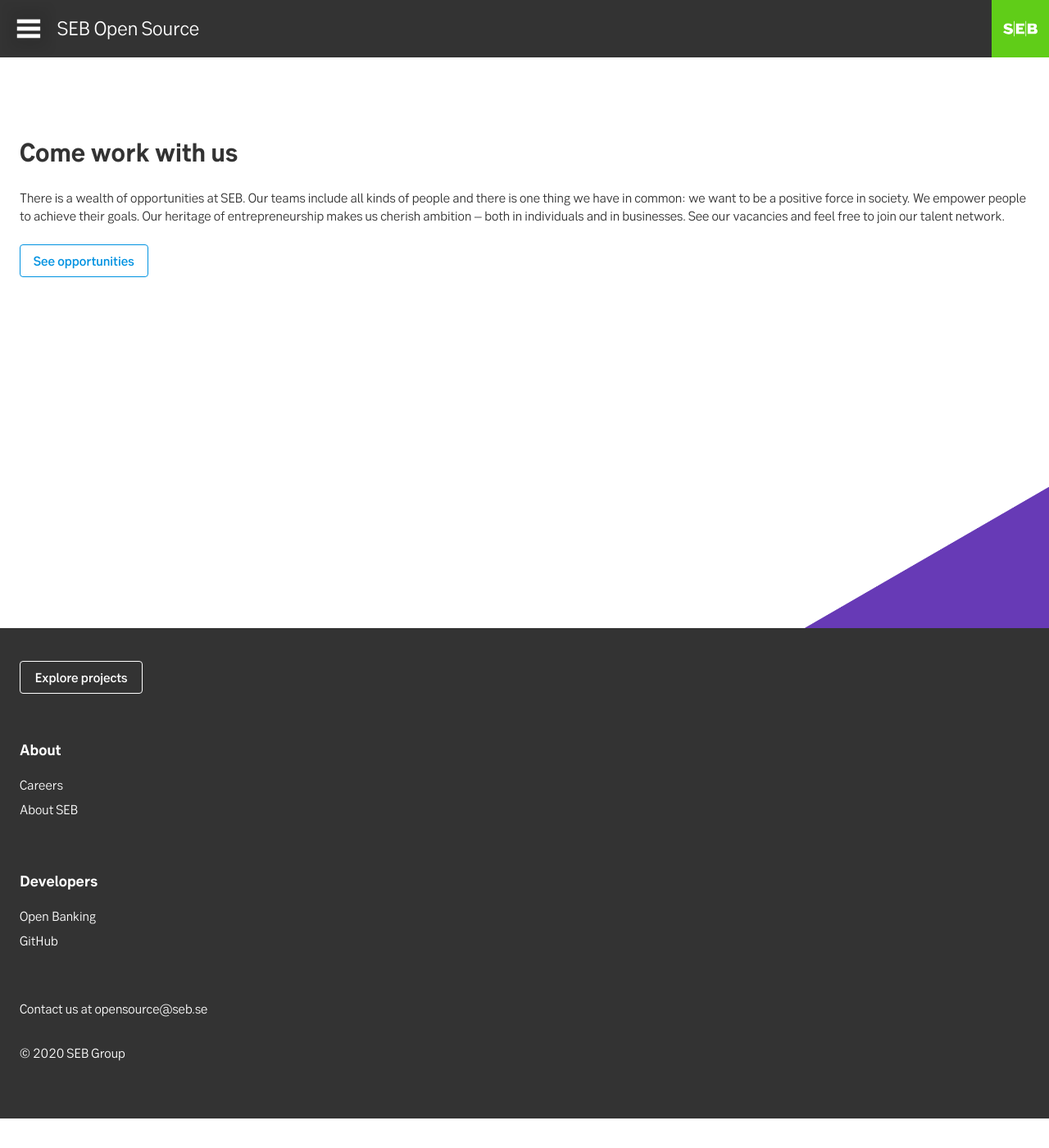
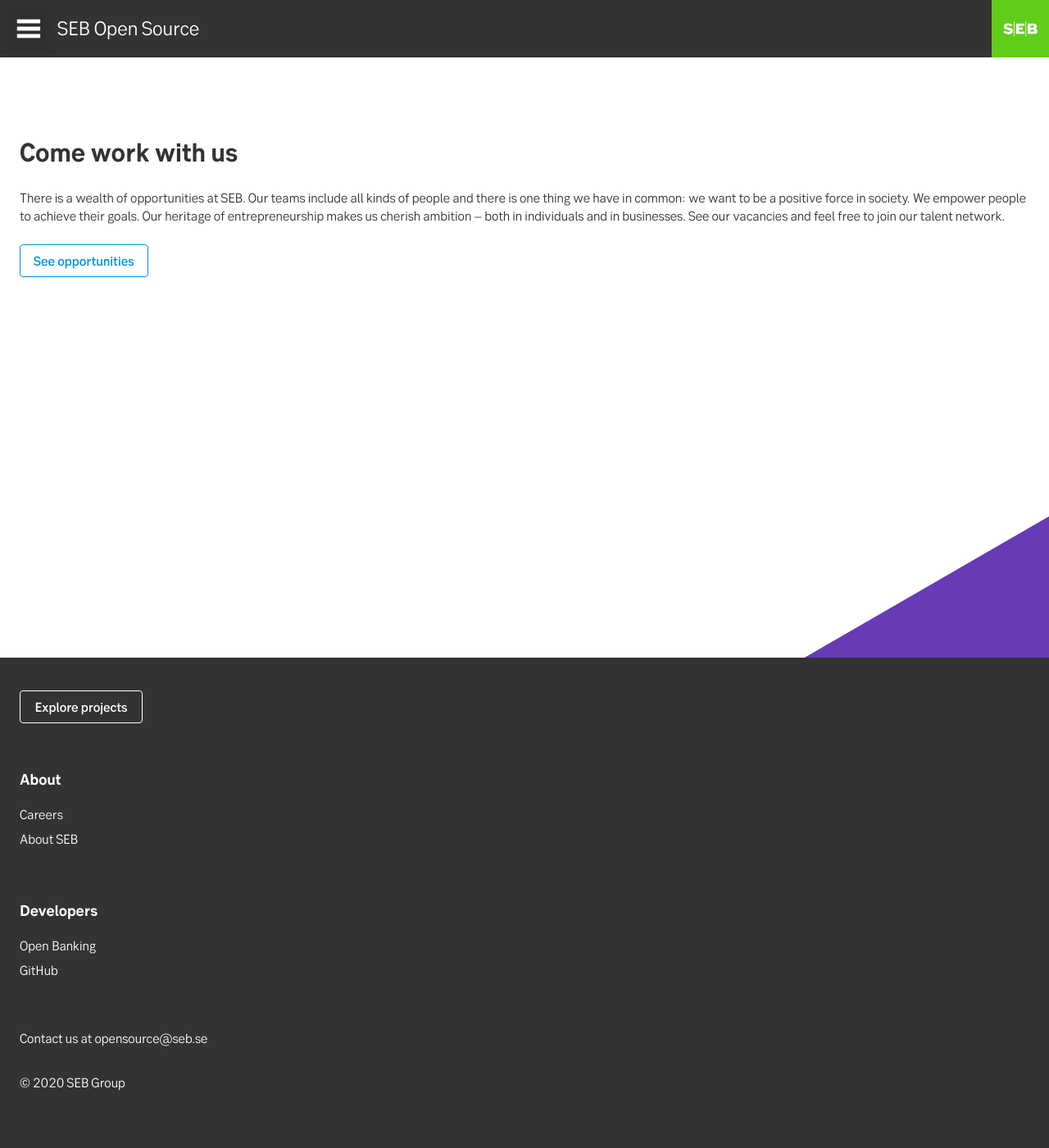
Before and after one commit to seb-oss/sebgroup.github.io, a Jekyll site: the page built from index.html, in a window 1280 px wide and 1400 px high, scrolled down 1692 px. Shown: the whole window at 82% size. Built offline with Jekyll 4.4.1, drawn with Linux system fonts in a browser that asks for light colours; nearby versions of some CDN libraries; before the commit the page ends 3056 px from its top, so only the background shows below that.

Commit message:
fix: background image overlapping

```diff
--- a/_sass/index.scss
+++ b/_sass/index.scss
@@ -28,4 +28,5 @@
     background-size: 200%;
     height: 300px;
     background-position: left top;
+    margin-top: $spacer-xl;
 }
```
